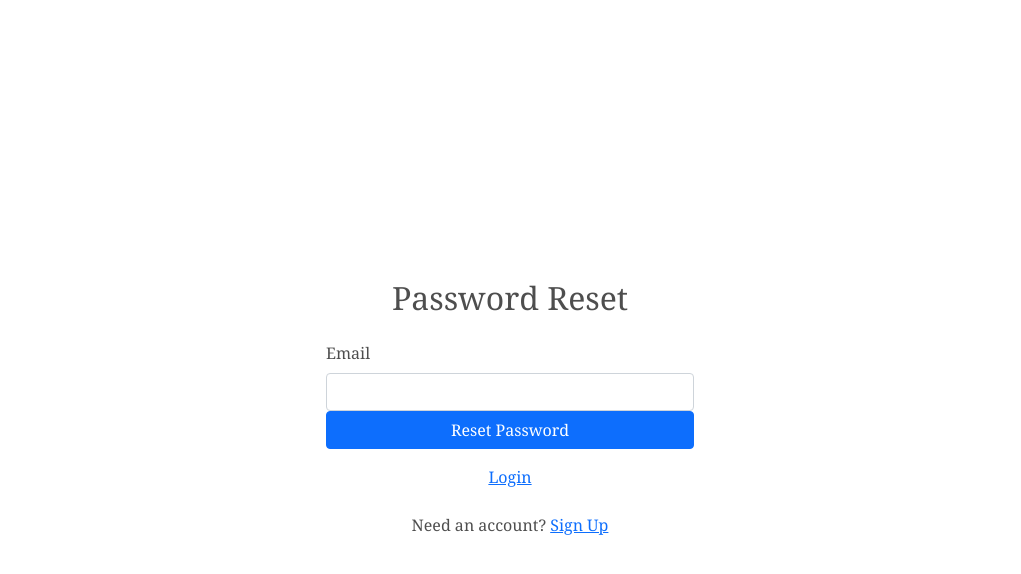
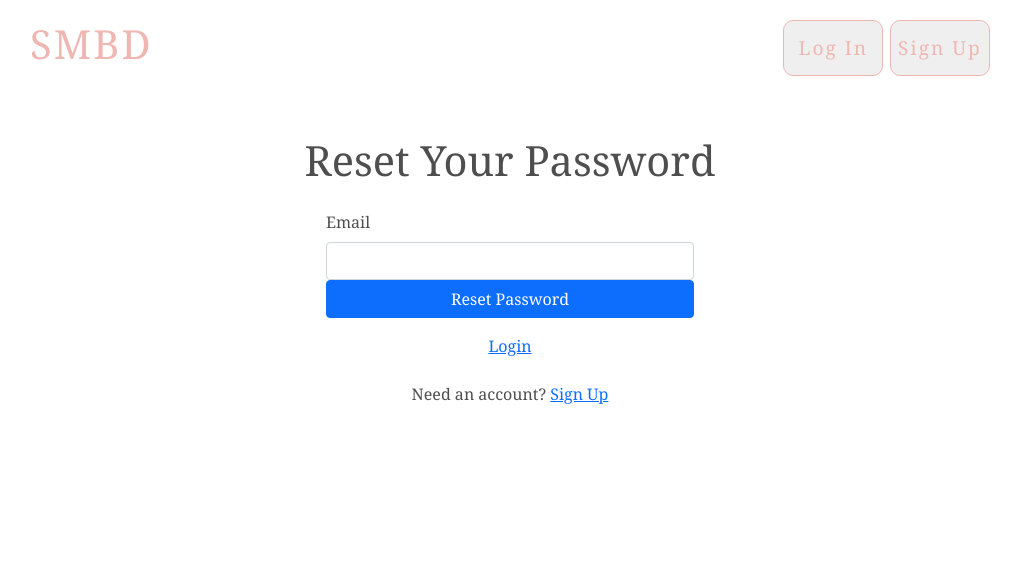
Before and after one commit to g-priime/smbd, a React (Create React App) app: page /forgot-password in a window 1280 px wide. Shown: the top 574 px of the page, without its empty margins (130-1151 px from the left). Built offline with nearby package versions, Linux system fonts and the light colour scheme; no server answers.

Commit message:
Update ForgotPassword.js

```diff
--- a/src/components/ForgotPassword.js
+++ b/src/components/ForgotPassword.js
@@ -2,6 +2,7 @@ import React, { useRef, useState } from "react";
 import { Form, Button, Card, Alert, Container } from "react-bootstrap";
 import { useAuth } from "../contexts/AuthContext";
 import { Link } from "react-router-dom";
+import TitleForgotPassword from "./TitleForgotPassword";
 
 export default function ForgotPassword() {
   const emailRef = useRef();
@@ -27,13 +28,15 @@ export default function ForgotPassword() {
   }
 
   return (
+    <div className="ImageGallery">
+      <TitleForgotPassword />
       <Container
-      className="d-flex align-items-center justify-content-center"
+        className="d-flex justify-content-center"
         style={{ minHeight: "100vh" }}
       >
         <div className="w-100" style={{ maxWidth: "400px" }}>
           <Card.Body>
-          <h2 className="text-center mb-4">Password Reset</h2>
+
             {error && <Alert variant="danger">{error}</Alert>}
             {message && <Alert variant="success">{message}</Alert>}
             <Form onSubmit={handleSubmit}>
@@ -54,5 +57,6 @@ export default function ForgotPassword() {
           </div>
         </div>
       </Container>
+    </div>
   );
 }
```
Lines whose indentation alone changed are shown as unchanged.
